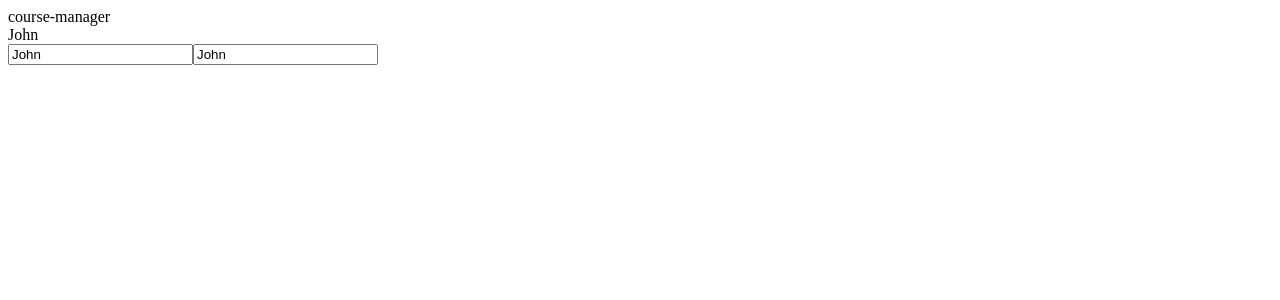
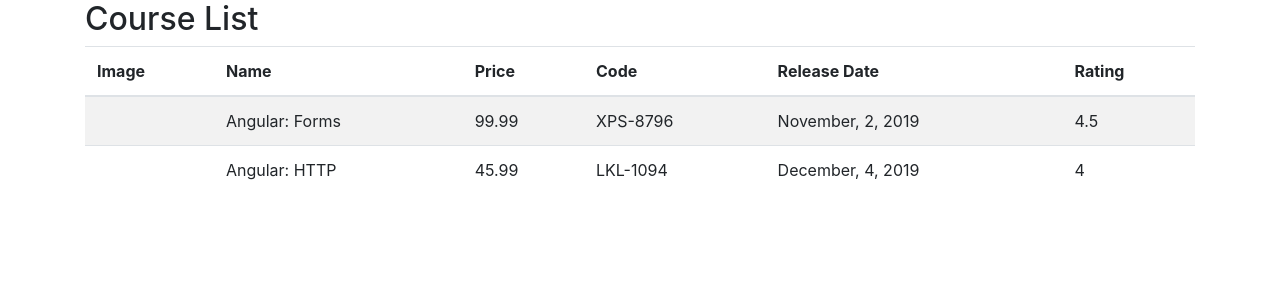
Before and after one commit to ramonrodmor/course-manager, an Angular app in the folder course-manager/: page / in a window 1280 px wide. Shown: the top 300 px of the page. Built offline with nearby package versions, Linux system fonts and the light colour scheme.

Commit message:
Criando componentes e construindo o projeto

```diff
--- a/course-manager/package.json
+++ b/course-manager/package.json
@@ -19,6 +19,7 @@
     "@angular/platform-browser": "~11.1.0",
     "@angular/platform-browser-dynamic": "~11.1.0",
     "@angular/router": "~11.1.0",
+    "bootstrap": "^4.6.0",
     "rxjs": "~6.6.0",
     "tslib": "^2.0.0",
     "zone.js": "~0.11.3"
--- a/course-manager/src/app/app.component.html
+++ b/course-manager/src/app/app.component.html
@@ -1,3 +1,4 @@
+<!--
 {{ title }}
 
 <br/>
@@ -6,8 +7,14 @@
 
 <br/>
 
-<!-- one way data biding - só lê, não altera -->
+one way data biding - só lê, não altera
 <input [ngModel]="name" name="name" >
-<!-- two way data biding - lê e escreve as alterações -->
-<!-- two way altera as informações em TODAS AS REFERÊNCIAS -->
+two way data biding - lê e escreve as alterações
+two way altera as informações em TODAS AS REFERÊNCIAS
+
 <input [(ngModel)]="name" name="name" >
+-->
+
+<div class='container'>
+    <app-course-list></app-course-list>
+</div>
--- a/course-manager/src/app/app.module.ts
+++ b/course-manager/src/app/app.module.ts
@@ -3,10 +3,12 @@
 import { FormsModule } from '@angular/forms';
 
 import { AppComponent } from './app.component';
+import { CourseListComponent } from './courses/course-list.component';
 
 @NgModule({
   declarations: [
-    AppComponent
+    AppComponent,
+    CourseListComponent
   ],
   imports: [
     BrowserModule,
--- /dev/null
+++ b/course-manager/src/app/courses/course-list.component.html
@@ -0,0 +1,24 @@
+<h2>Course List</h2>
+
+<table class="table table-striped">
+    <thead>
+        <tr>
+            <th>Image</th>
+            <th>Name</th>
+            <th>Price</th>
+            <th>Code</th>
+            <th>Release Date</th>
+            <th>Rating</th>
+        </tr>
+    </thead>
+    <tbody>
+        <tr *ngFor="let course of courses">
+            <td>{{ course.imageUrl }}</td>
+            <td>{{ course.name }}</td>
+            <td>{{ course.price }}</td>
+            <td>{{ course.code }}</td>
+            <td>{{ course.releaseDate }}</td>
+            <td>{{ course.rating }}</td>
+        </tr>
+    </tbody>
+</table>
--- /dev/null
+++ b/course-manager/src/app/courses/course-list.component.ts
@@ -0,0 +1,35 @@
+import { Component, OnInit } from "@angular/core";
+import { Course } from "./course";
+
+@Component({
+    selector: 'app-course-list',
+    templateUrl: './course-list.component.html'
+})
+export class CourseListComponent implements OnInit{
+    courses: Course[] = [];
+
+    ngOnInit(): void {
+        this.courses = [
+            {
+                id: 1,
+                name: 'Angular: Forms',
+                imageUrl: '',
+                price: 99.99,
+                code: 'XPS-8796',
+                duration: 120,
+                rating: 4.5,
+                releaseDate: 'November, 2, 2019'
+            },
+            {
+                id: 2,
+                name: 'Angular: HTTP',
+                imageUrl: '',
+                price: 45.99,
+                code: 'LKL-1094',
+                duration: 80,
+                rating: 4,
+                releaseDate: 'December, 4, 2019'
+            }
+        ]
+    }
+}
--- /dev/null
+++ b/course-manager/src/app/courses/course.ts
@@ -0,0 +1,10 @@
+export class Course {
+    id: number;
+    name: string;
+    imageUrl: string;
+    price: number;
+    code: string;
+    duration: number;
+    rating: number;
+    releaseDate: string;
+}
--- a/course-manager/src/styles.css
+++ b/course-manager/src/styles.css
@@ -1 +1,2 @@
 /* You can add global styles to this file, and also import other style files */
+@import '~bootstrap/dist/css/bootstrap.min.css'
```
Also changed, not shown: 1 other file (tests, documents, lock files or other folders).
